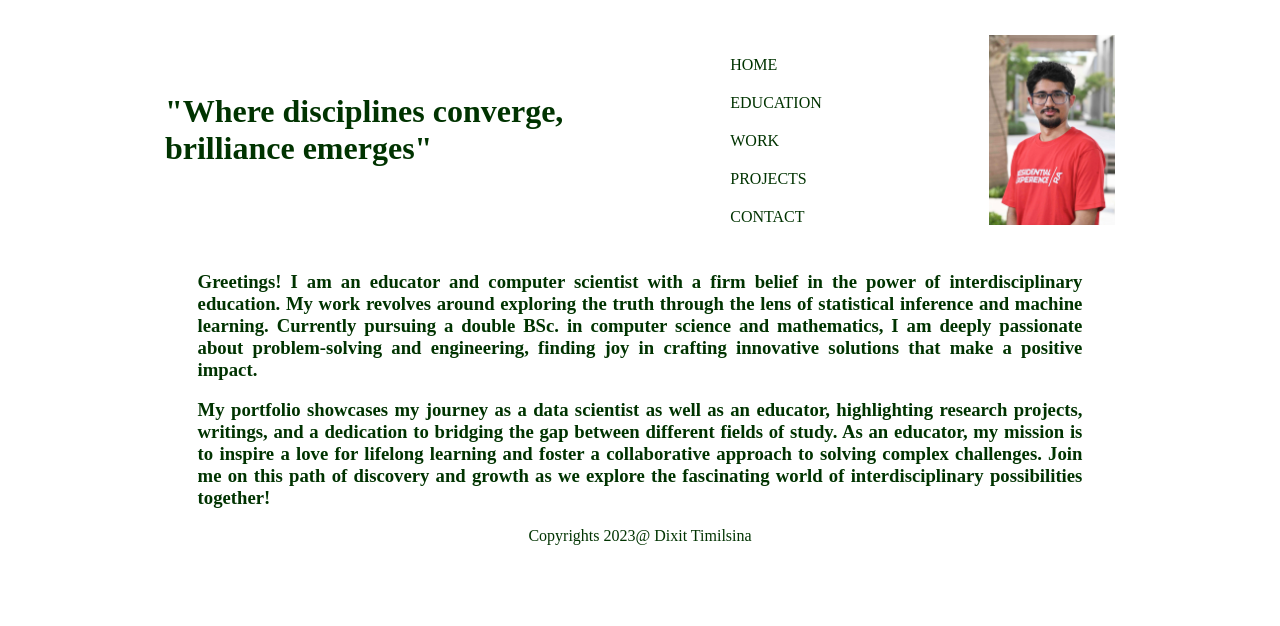
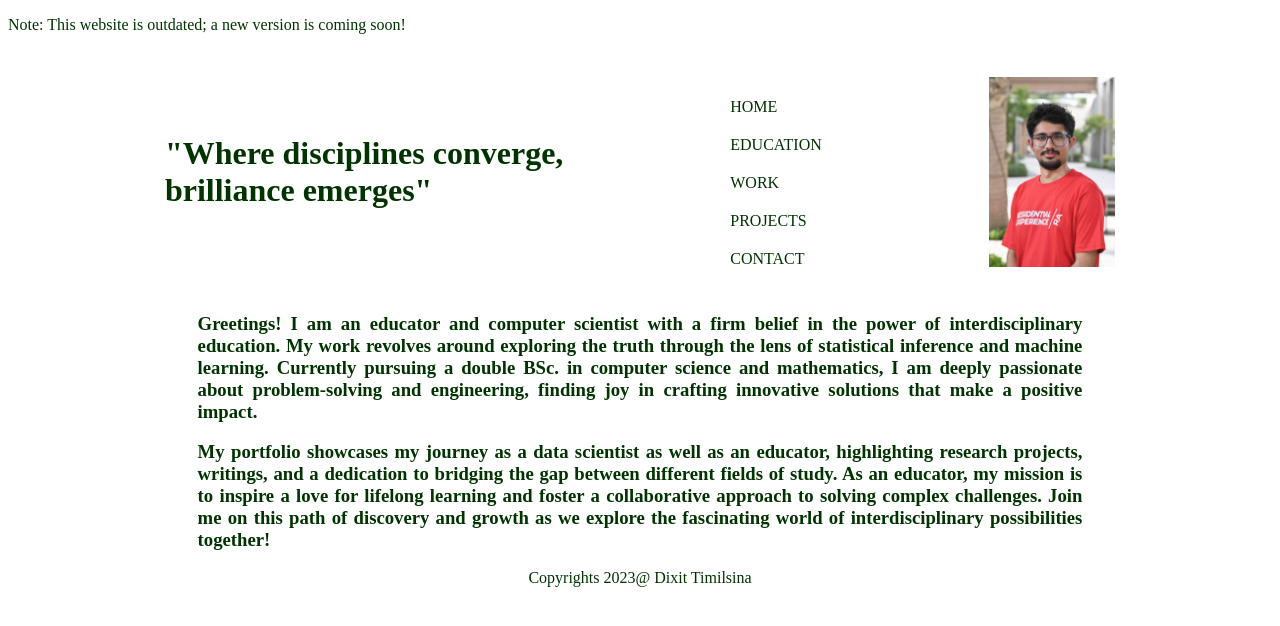
Before and after one commit to dt1930/dt1930.github.io, a plain HTML site: page index.html in a window 1280 px wide. Drawn offline with Linux system fonts and the light colour scheme.

Commit message:
Update index.html

```diff
--- a/index.html
+++ b/index.html
@@ -3,10 +3,11 @@
 <head>
   <meta charset="UTF-8">
   <meta name="viewport" content="width=device-width, initial-scale=1.0">
-  <title>Welcome to my homepage</title>
+  <title>Welcome to my homepage ()</title>
   <link href="style.css" rel="stylesheet"/>
 </head>
 <body>
+  <p>Note: This website is outdated; a new version is coming soon!</p>
   <div class="mid-flex">
     <h1>"Where disciplines converge,<br>brilliance emerges"</h1>
     <ul>
```
